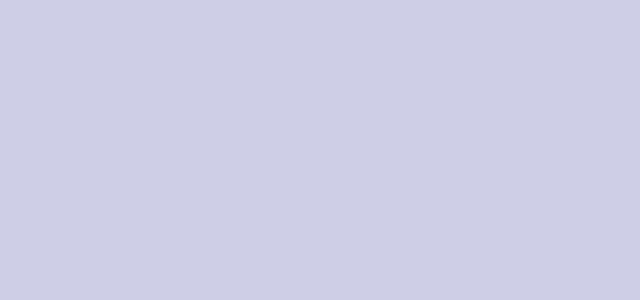
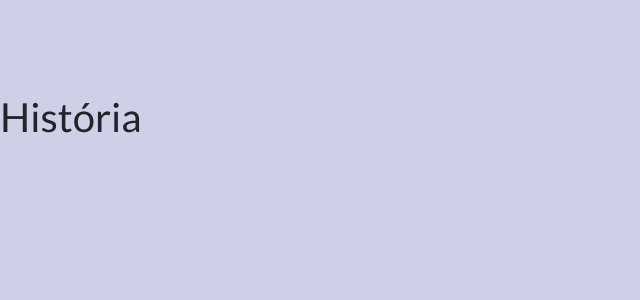
Before and after one commit to GuiReis1303/Projeto-Integrador-Geral, a React (Create React App) app: page /Historia in a window 1280 px wide. Before the commit this address had no page. Shown: the top 300 px of the page, without its empty margins (0-640 px from the left). Built offline with nearby package versions, Linux system fonts and the light colour scheme; a web font is replaced by a local one.

Commit message:
21-06
- Criação Historia

```diff
--- a/src/App.js
+++ b/src/App.js
@@ -8,6 +8,7 @@ import 'bootstrap/dist/css/bootstrap.min.css'
 import Login2 from './Paginas/Login2';
 import CursoM from "./Modulos/CursoM";
 import AulaM from "./Modulos/AulaM";
+import Historia from "./Paginas/Historia"
 
 function App() {
     require('./App.css')
@@ -23,6 +24,7 @@ function App() {
                 <Route path='Login2' element={<Login2/>} />
                 <Route path='CursoM' element={<CursoM/>} />
                 <Route path='AulaM' element={<AulaM/>} />
+                <Route path='Historia' element={<Historia/>} />
             </Routes>
         </div>
   );
--- /dev/null
+++ b/src/Paginas/Historia.js
@@ -0,0 +1,11 @@
+import React from "react";
+
+const Historia = () => {
+    return (
+        <div>
+            <h1>História</h1>
+        </div>
+     );
+}
+
+export default Historia;
```
